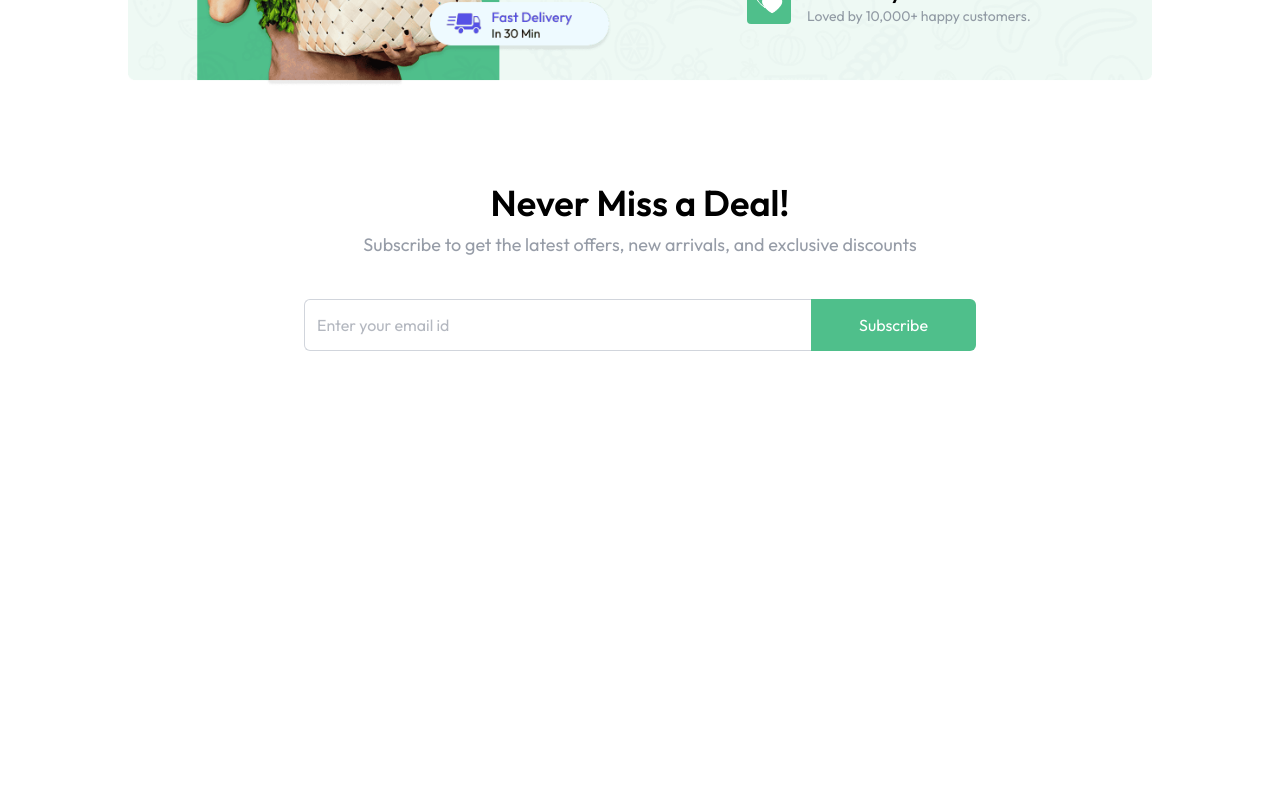
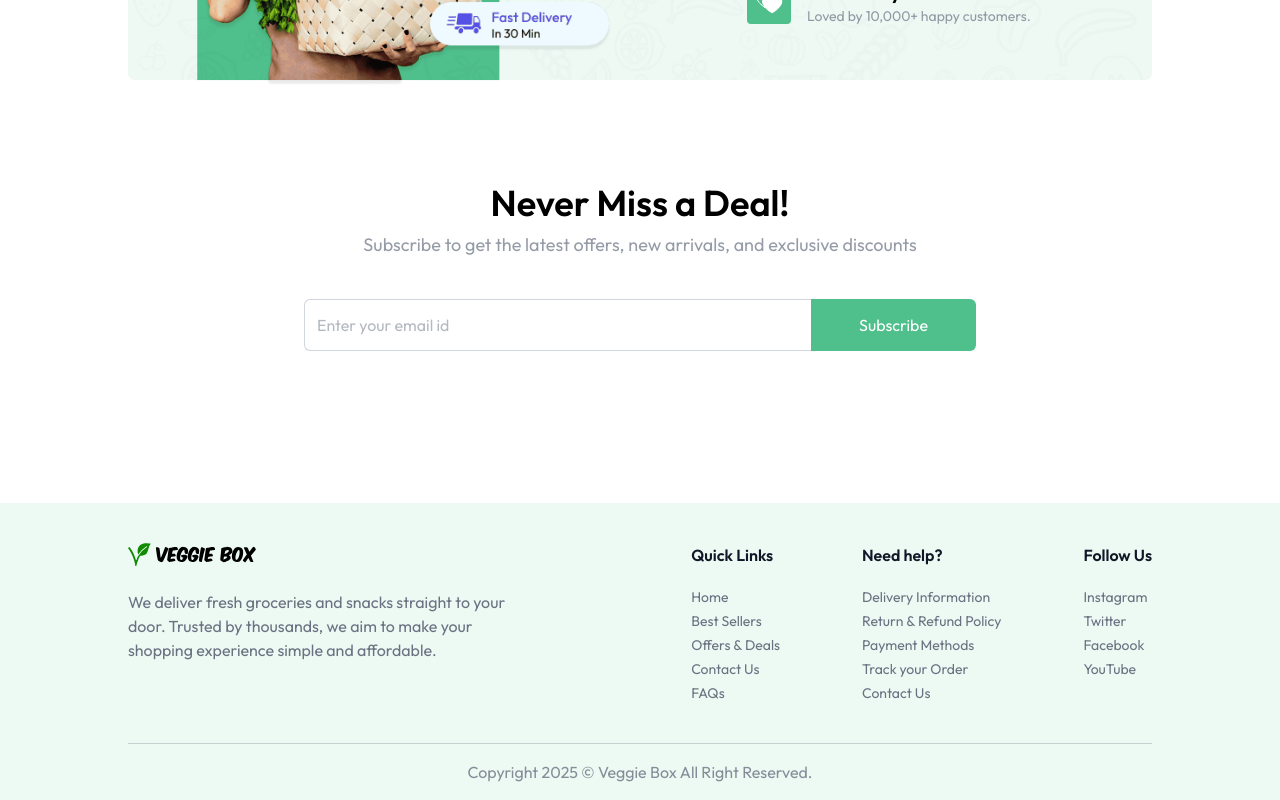
Before and after one commit to ploosond/VeggieBox, a React (Vite) app in the folder client/: page / in a window 1280 px wide. Shown: the part 1595-2395 px from the top of the page. Before the commit the page ends 2002 px from the top, so only its background shows below. Built offline with nearby package versions, Linux system fonts and the light colour scheme.

Commit message:
added footer

```diff
--- a/client/src/App.jsx
+++ b/client/src/App.jsx
@@ -3,12 +3,13 @@
 import Home from "./pages/Home";
 import { Routes, Route, useLocation } from "react-router";
 import { Toaster } from "react-hot-toast";
+import Footer from "./components/Footer";
 
 const App = () => {
   const isSellerPath = useLocation().pathname.includes("seller");
   return (
     <div>
-      {isSellerPath ? null : <Navbar />}
+      {!isSellerPath && <Navbar />}
       <Toaster />
       <div
         className={`${isSellerPath ? "" : "px-6 md:px-16 lg:px-24 xl:px-32"}`}
@@ -17,6 +18,7 @@
           <Route path="/" element={<Home />} />
         </Routes>
       </div>
+      {!isSellerPath && <Footer />}
     </div>
   );
 };
--- /dev/null
+++ b/client/src/components/Footer.jsx
@@ -0,0 +1,41 @@
+import { assets, footerLinks } from "../assets/assets";
+
+const Footer = () => {
+  return (
+    <div className="px-6 md:px-16 lg:px-24 xl:px-32 mt-24 bg-primary/10">
+      <div className="flex flex-col md:flex-row items-start justify-between gap-10 py-10 border-b border-gray-500/30 text-gray-500">
+        <div>
+          <img className="w-34 md:w-32" src={assets.logo} alt="logo" />
+          <p className="max-w-[410px] mt-6">
+            We deliver fresh groceries and snacks straight to your door. Trusted
+            by thousands, we aim to make your shopping experience simple and
+            affordable.
+          </p>
+        </div>
+        <div className="flex flex-wrap justify-between w-full md:w-[45%] gap-5">
+          {footerLinks.map((section, index) => (
+            <div key={index}>
+              <h3 className="font-semibold text-base text-gray-900 md:mb-5 mb-2">
+                {section.title}
+              </h3>
+              <ul className="text-sm space-y-1">
+                {section.links.map((link, i) => (
+                  <li key={i}>
+                    <a href={link.url} className="hover:underline transition">
+                      {link.text}
+                    </a>
+                  </li>
+                ))}
+              </ul>
+            </div>
+          ))}
+        </div>
+      </div>
+      <p className="py-4 text-center text-sm md:text-base text-gray-500/80">
+        Copyright {new Date().getFullYear()} © Veggie Box All Right Reserved.
+      </p>
+    </div>
+  );
+};
+
+export default Footer;
```
